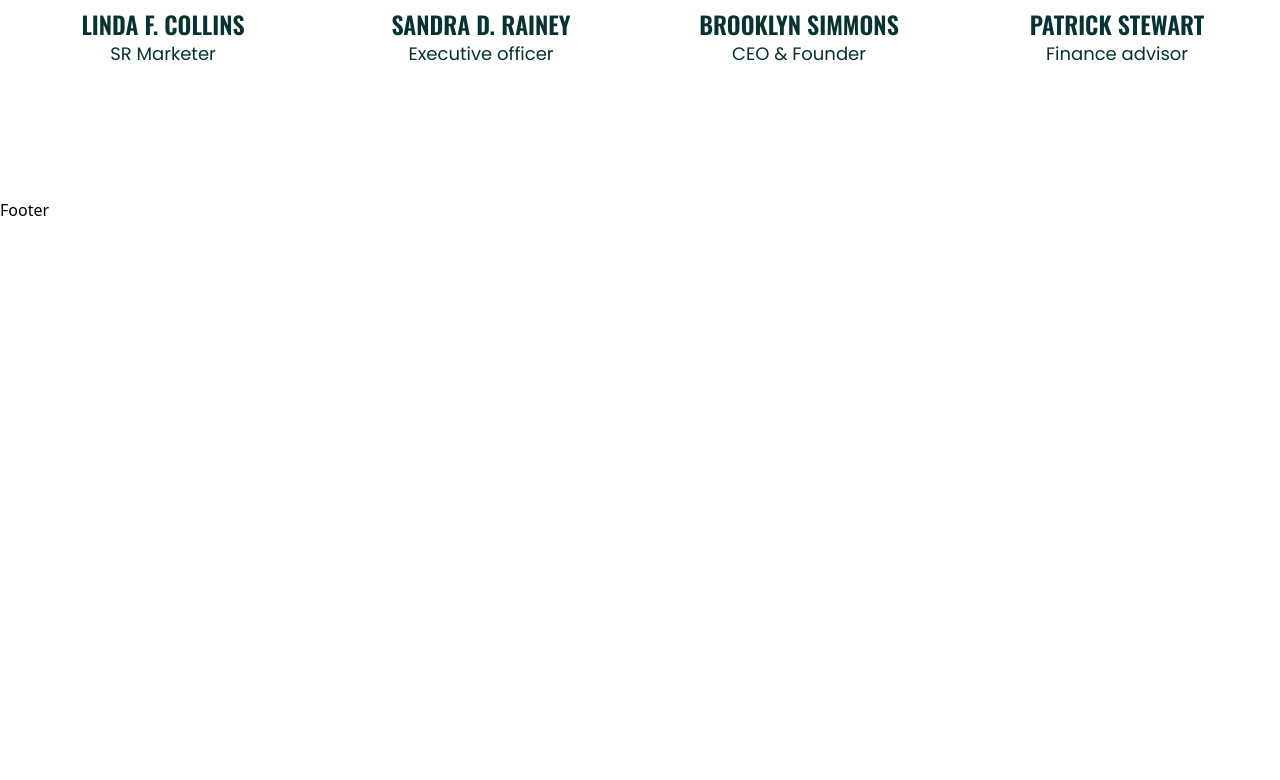
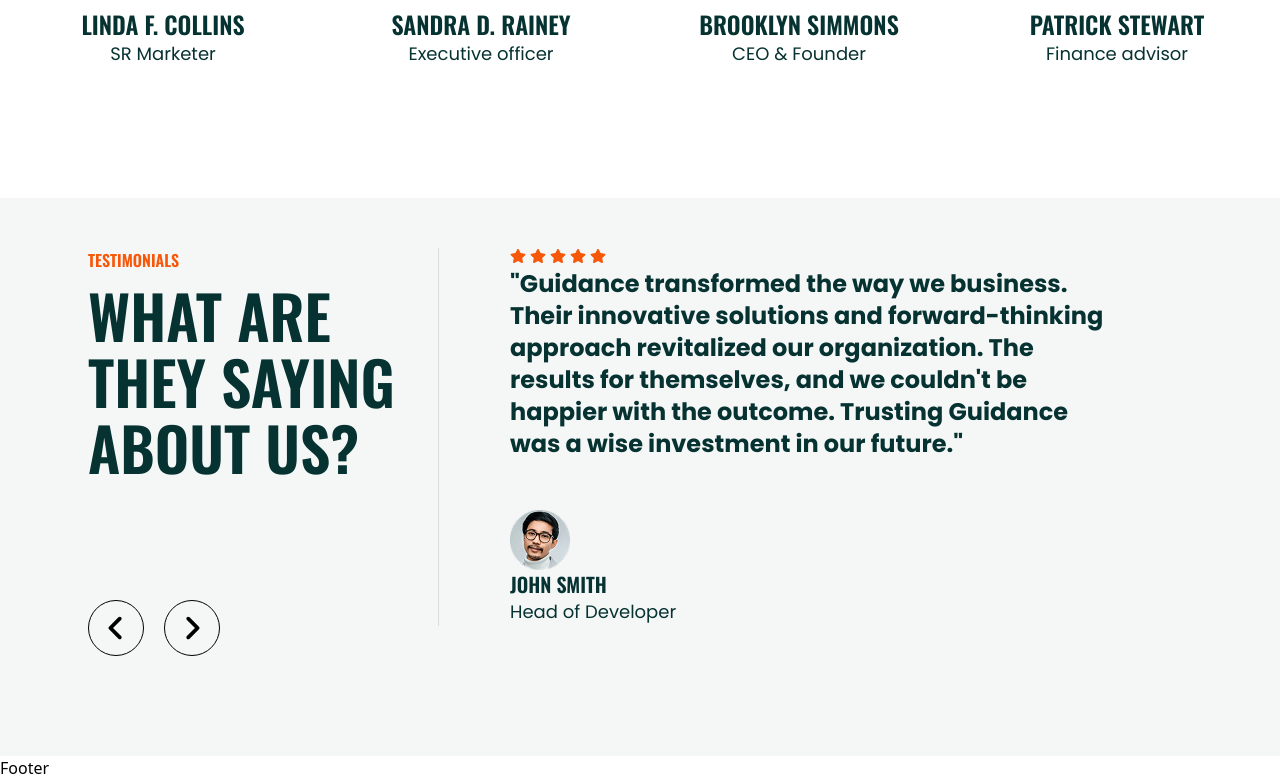
Before and after one commit to mdjaberdev/prozen-Next-Js, a Next.js app: page / in a window 1280 px wide. Shown: the part 5475-6255 px from the top of the page. Before the commit the page ends 5697 px from the top, so only its background shows below. Built offline with nearby package versions, Linux system fonts and the light colour scheme.

Commit message:
feat: testimonials

```diff
--- a/app/page.jsx
+++ b/app/page.jsx
@@ -15,7 +15,7 @@ export default function Home() {
       <Selected_works/>
       <Workingprocess/>
       <OurteamMember/>
-      {/* <Tastmonial/> */}
+      <Tastmonial/>
     </div>
   );
 }
```
